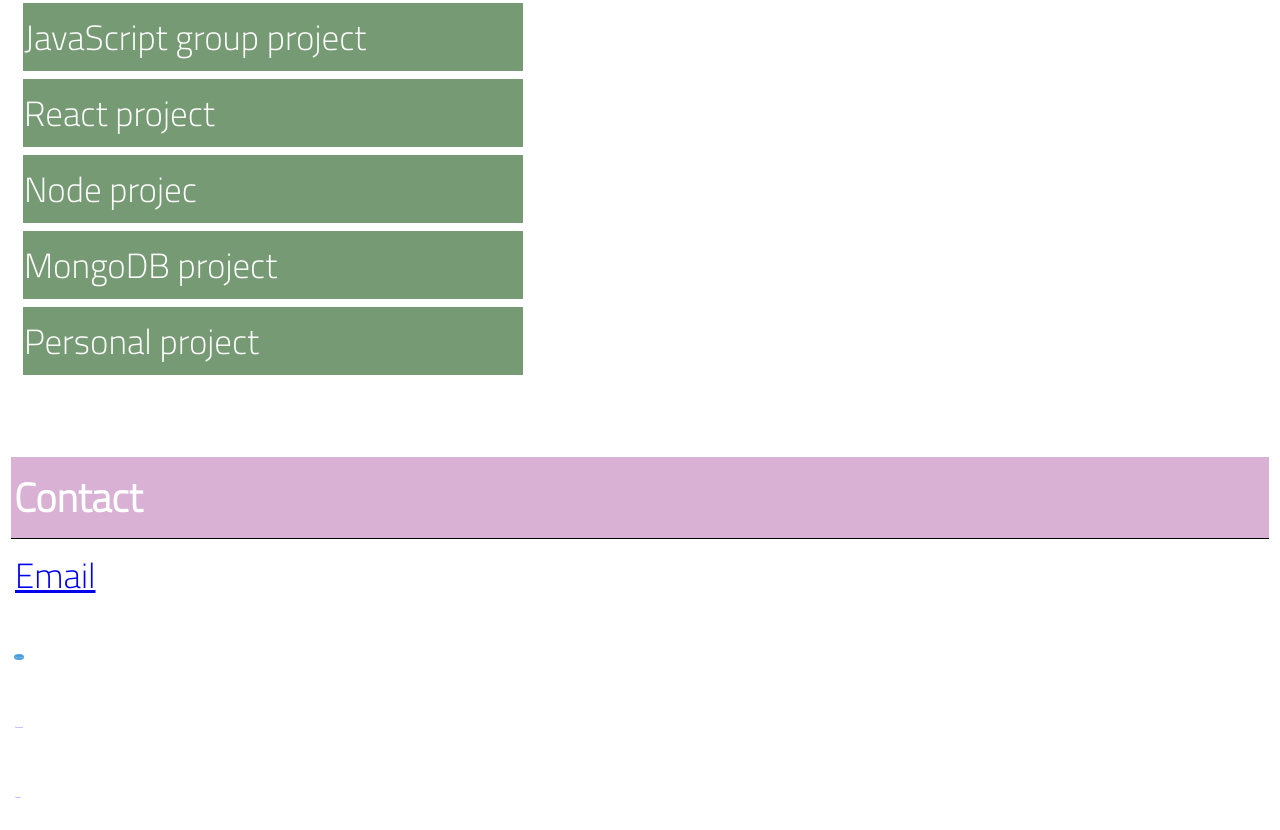
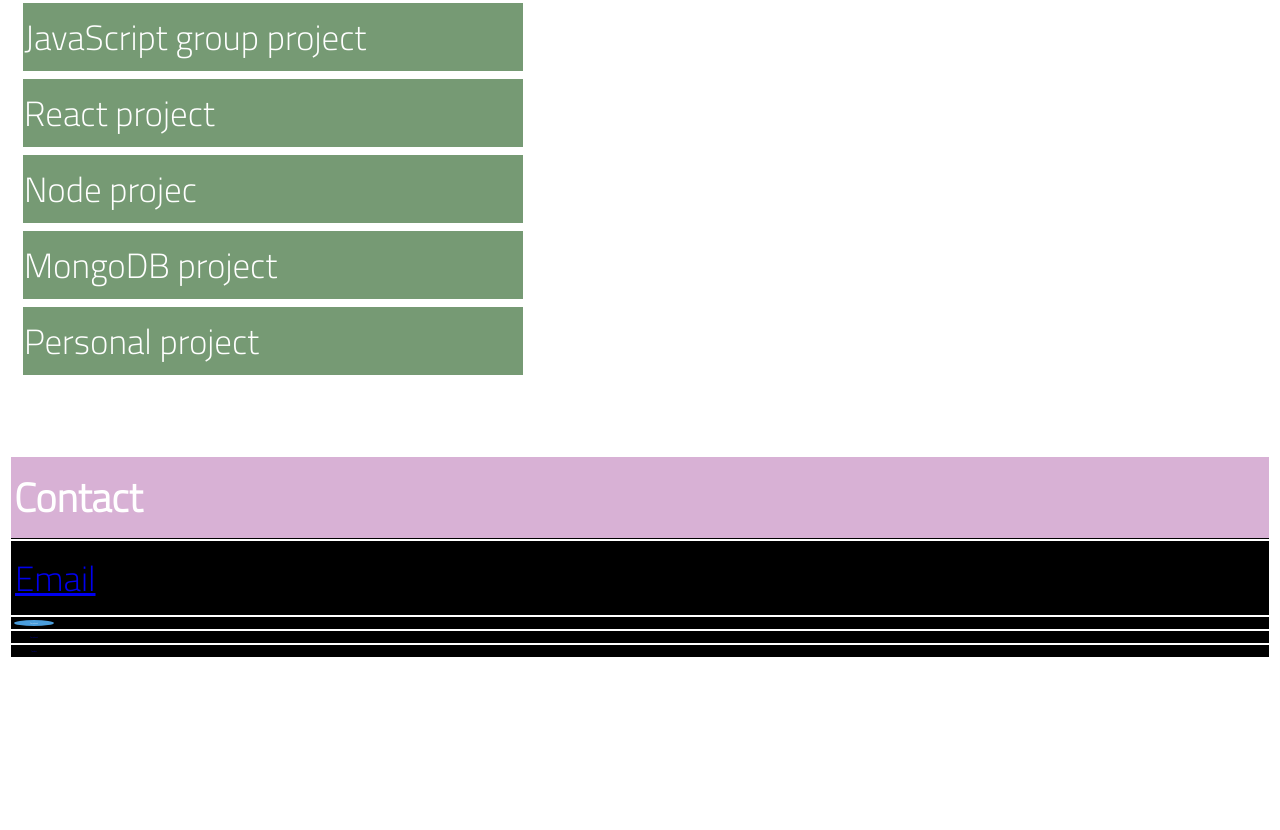
Before and after one commit to black-codher-bootcamp-2022-thomas/unit-02-assessment-html-css-Khatech01, a website: page index.html in a window 1280 px wide. Shown: the part 2548-3378 px from the top of the page. After the commit the page ends 3216 px from the top, so only its background shows below. Drawn offline with Linux system fonts and the light colour scheme.

Commit message:
reviewed 9

```diff
--- a/styles/main.css
+++ b/styles/main.css
@@ -132,6 +132,16 @@ align-self: auto;
     font-weight: 5px;
     }
 
+    .social-media{
+        /* display: inline-block;
+        width: 20%;
+        margin: auto; */
+        display: flex;
+        text-align: center;
+        font-weight: 5px;
+        background-color: black;
+        }
+
 .fa {
     /*padding: 20px;*/
     font-size: 2px;
```
